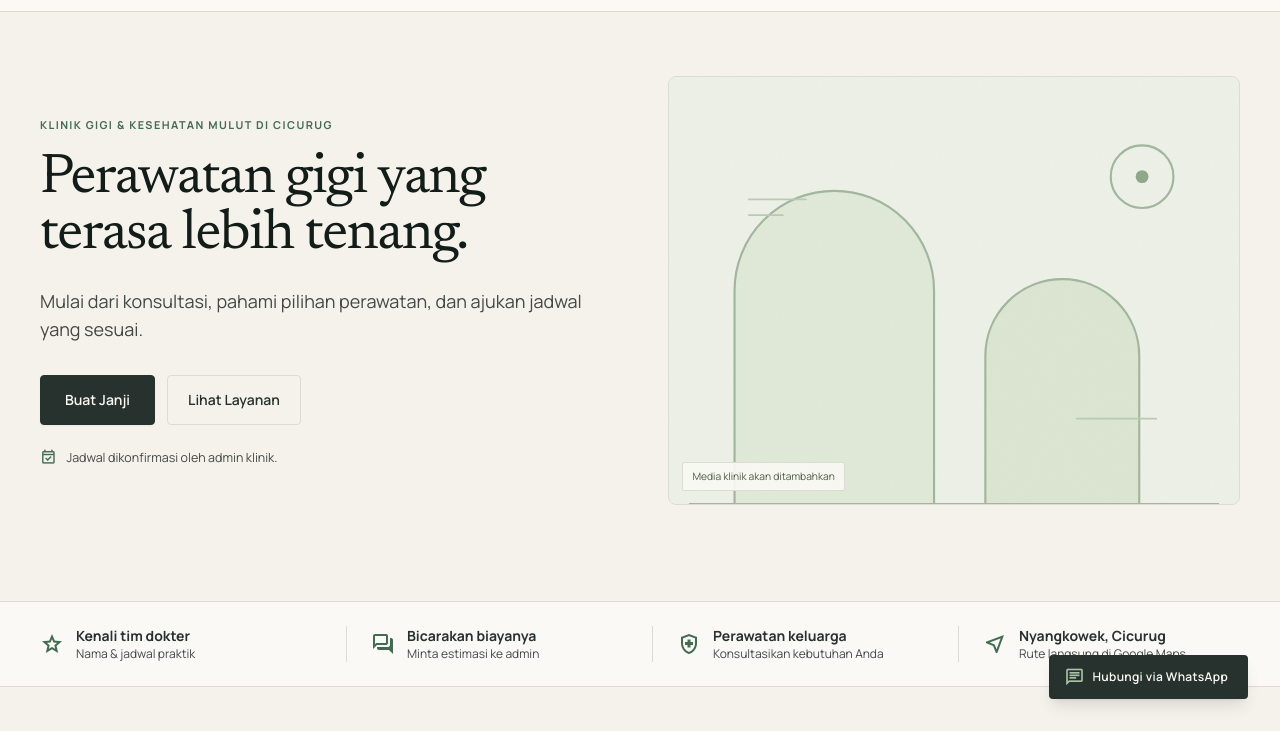
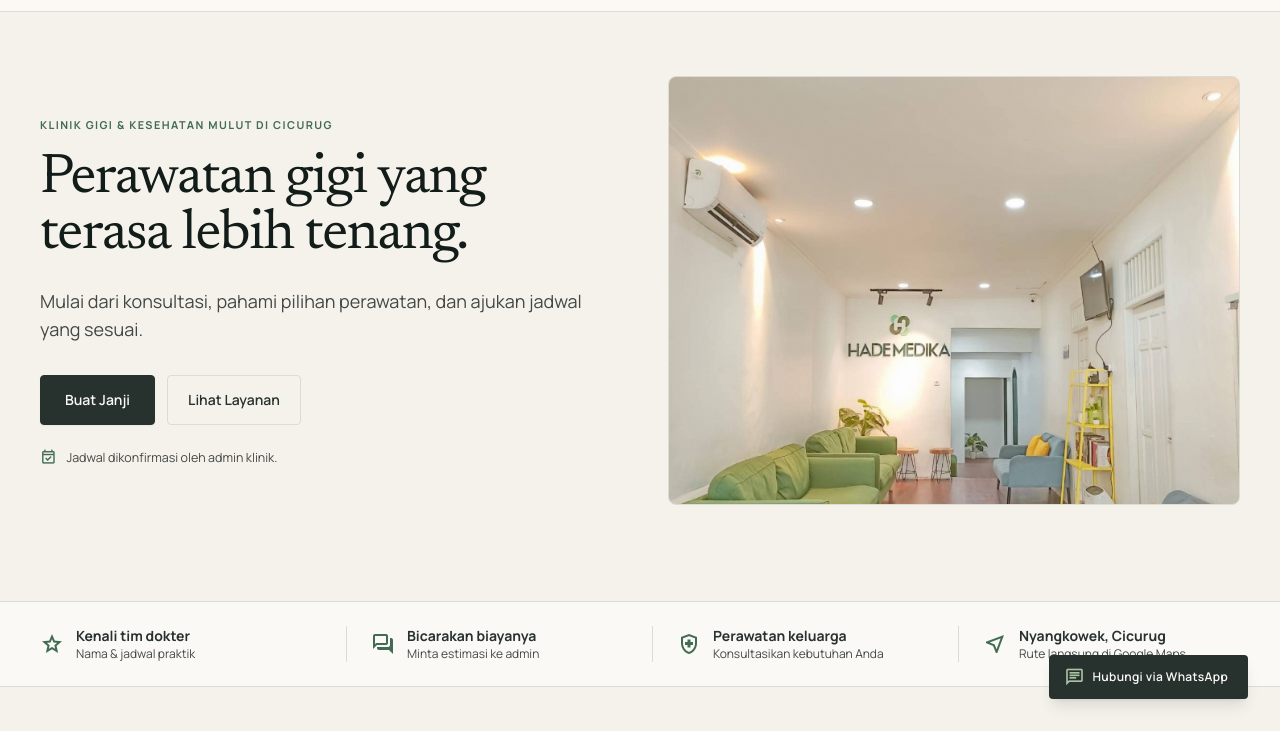
Before and after one commit to JakaxKato/hademedika, a website built with Vite: page index.html in a window 1280 px wide. Shown: the part 69-800 px from the top of the page. Built offline with nearby package versions, Linux system fonts and the light colour scheme.

Commit message:
add media klinik

```diff
--- a/index.html
+++ b/index.html
@@ -135,19 +135,16 @@
 
         <!-- Right Column Media Slot -->
         <div class="lg:col-span-6">
-          <!-- Media klinik: begitu foto resmi tersedia, ganti img "clinic-media-art"
-               dengan <img class="clinic-media-img" src="foto-asli.jpg" alt="..."> dan hapus label. -->
           <figure class="clinic-media" data-ratio="4x3">
             <div class="clinic-media-frame">
               <img
-                class="clinic-media-img clinic-media-art"
-                src="assets/images/media-placeholder.svg"
-                alt=""
-                aria-hidden="true"
-                width="400" height="300"
+                class="clinic-media-img"
+                src="assets/images/klinik-hade-medika.png"
+                alt="Ruang tunggu Klinik Hade Medika Cicurug"
+                width="708" height="853"
                 fetchpriority="high"
+                decoding="async"
               />
-              <span class="clinic-media-label">Media klinik akan ditambahkan</span>
             </div>
           </figure>
         </div>
```
Also changed, not shown: e2e/site.spec.js (+6 -3 lines), .commandcode/taste/taste.md, .commandcode/taste/workflow/taste.md, README.md, assets/images/klinik-hade-medika.png (added).
